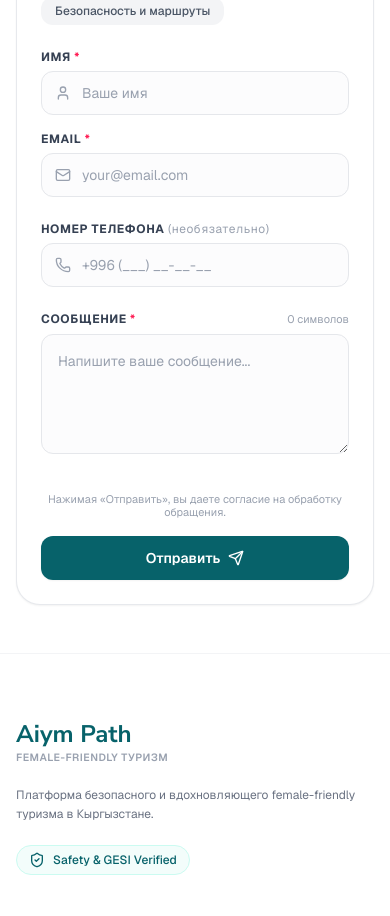
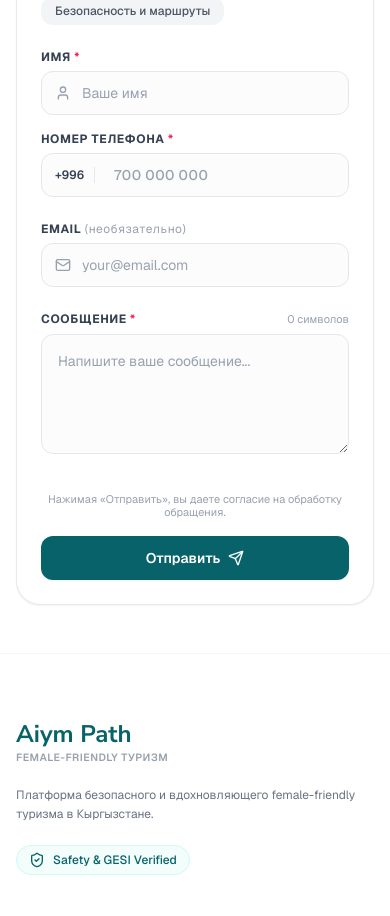
Before and after one commit to Evools/Aiym-Path, a Next.js app: page /contacts in a window 390 px wide. Shown: the part 1340-2256 px from the top of the page. Built offline with nearby package versions, Linux system fonts and the light colour scheme.

Commit message:
feat: make phone field mandatory with +996 formatting and mark email as optional in contact form

```diff
--- a/app/contacts/page.tsx
+++ b/app/contacts/page.tsx
@@ -53,9 +53,29 @@ export default function ContactsPage() {
     setOpenFaqIndex((prev) => (prev === index ? null : index));
   };
 
+  const [phoneDigits, setPhoneDigits] = useState("");
+
+  const formatLocalDigits = (digitsOnly: string): string => {
+    const d = digitsOnly.slice(0, 9);
+    if (d.length <= 3) return d;
+    if (d.length <= 6) return `${d.slice(0, 3)} ${d.slice(3)}`;
+    return `${d.slice(0, 3)} ${d.slice(3, 6)} ${d.slice(6)}`;
+  };
+
+  const handlePhoneChange = (e: React.ChangeEvent<HTMLInputElement>) => {
+    let raw = e.target.value.replace(/\D/g, "");
+    // If user pasted with 996 or 0
+    if (raw.startsWith("996")) {
+      raw = raw.slice(3);
+    } else if (raw.startsWith("0")) {
+      raw = raw.slice(1);
+    }
+    setPhoneDigits(raw.slice(0, 9));
+  };
+
   const handleSubmit = (e: React.FormEvent) => {
     e.preventDefault();
-    if (!formData.name.trim() || !formData.email.trim() || !formData.message.trim()) {
+    if (!formData.name.trim() || !phoneDigits.trim() || !formData.message.trim()) {
       return;
     }
     setIsSubmitting(true);
@@ -63,6 +83,7 @@ export default function ContactsPage() {
       setIsSubmitting(false);
       setSubmitted(true);
       setFormData({ name: "", email: "", phone: "", message: "" });
+      setPhoneDigits("");
     }, 600);
   };
 
@@ -334,7 +355,7 @@ export default function ContactsPage() {
                       </div>
                     </div>
 
-                    {/* Name & Phone Grid */}
+                    {/* Name & Phone Grid (Both Required) */}
                     <div className="grid grid-cols-1 sm:grid-cols-2 gap-4">
                       {/* Name */}
                       <div>
@@ -360,49 +381,49 @@ export default function ContactsPage() {
                         </div>
                       </div>
 
-                      {/* Email */}
+                      {/* Phone (Required with fixed +996 prefix) */}
                       <div>
                         <label
-                          htmlFor="contact-email"
+                          htmlFor="contact-phone"
                           className="block text-xs font-bold text-gray-700 uppercase tracking-wider mb-1.5"
                         >
-                          {dict.contactsPage.emailLabel} <span className="text-rose-500">*</span>
+                          Номер телефона <span className="text-rose-500">*</span>
                         </label>
-                        <div className="relative">
-                          <Mail className="absolute left-3.5 top-1/2 -translate-y-1/2 w-4 h-4 text-gray-400" />
+                        <div className="relative flex items-center">
+                          <div className="absolute left-3.5 flex items-center text-xs sm:text-sm font-semibold text-gray-700 pointer-events-none select-none border-r border-gray-200 pr-2.5">
+                            <span>+996</span>
+                          </div>
                           <input
-                            type="email"
-                            id="contact-email"
+                            type="tel"
+                            id="contact-phone"
                             required
-                            value={formData.email}
-                            onChange={(e) =>
-                              setFormData({ ...formData, email: e.target.value })
-                            }
-                            placeholder={dict.contactsPage.emailPlaceholder}
-                            className="w-full h-11 pl-10 pr-4 rounded-xl border border-gray-200 bg-gray-50/50 hover:bg-white focus:bg-white text-sm text-gray-800 placeholder-gray-400 focus:outline-none focus:border-[#07626A] focus:ring-1 focus:ring-[#07626A] transition-all"
+                            value={formatLocalDigits(phoneDigits)}
+                            onChange={handlePhoneChange}
+                            placeholder="700 000 000"
+                            className="w-full h-11 pl-18 pr-4 rounded-xl border border-gray-200 bg-gray-50/50 hover:bg-white focus:bg-white text-sm text-gray-900 placeholder-gray-400 focus:outline-none focus:border-[#07626A] focus:ring-1 focus:ring-[#07626A] transition-all font-medium tracking-wide"
                           />
                         </div>
                       </div>
                     </div>
 
-                    {/* Optional Phone Field */}
+                    {/* Email Field (Optional) */}
                     <div>
                       <label
-                        htmlFor="contact-phone"
+                        htmlFor="contact-email"
                         className="block text-xs font-bold text-gray-700 uppercase tracking-wider mb-1.5"
                       >
-                        Номер телефона <span className="text-gray-400 font-normal normal-case">(необязательно)</span>
+                        {dict.contactsPage.emailLabel} <span className="text-gray-400 font-normal normal-case">(необязательно)</span>
                       </label>
                       <div className="relative">
-                        <Phone className="absolute left-3.5 top-1/2 -translate-y-1/2 w-4 h-4 text-gray-400" />
+                        <Mail className="absolute left-3.5 top-1/2 -translate-y-1/2 w-4 h-4 text-gray-400" />
                         <input
-                          type="tel"
-                          id="contact-phone"
-                          value={formData.phone}
+                          type="email"
+                          id="contact-email"
+                          value={formData.email}
                           onChange={(e) =>
-                            setFormData({ ...formData, phone: e.target.value })
+                            setFormData({ ...formData, email: e.target.value })
                           }
-                          placeholder="+996 (___) __-__-__"
+                          placeholder={dict.contactsPage.emailPlaceholder}
                           className="w-full h-11 pl-10 pr-4 rounded-xl border border-gray-200 bg-gray-50/50 hover:bg-white focus:bg-white text-sm text-gray-800 placeholder-gray-400 focus:outline-none focus:border-[#07626A] focus:ring-1 focus:ring-[#07626A] transition-all"
                         />
                       </div>
```
